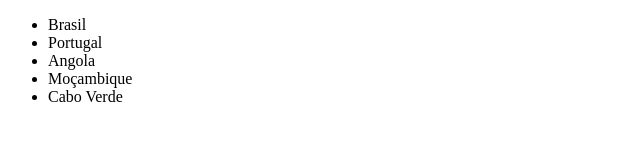
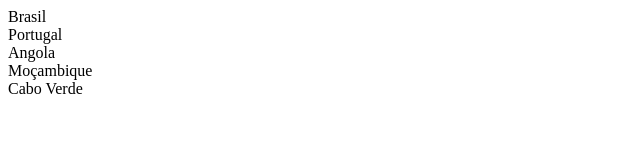
Before and after one commit to diogenes-junior/web-completo-fontenelle, a plain HTML site: page curso-01/unidade-08/item-43/index.html in a window 1280 px wide. Shown: the whole page, without its empty margins (0-640 px from the left). Drawn offline with Linux system fonts and the light colour scheme.

Commit message:
Adicionada style ul

```diff
--- a/curso-01/unidade-08/item-43/index.html
+++ b/curso-01/unidade-08/item-43/index.html
@@ -3,6 +3,13 @@
     <head>
         <title>Item 43-Criação de menu vertical com listas</title>
         <meta charset="utf-8">
+
+        <style>
+            ul{
+                margin: 0;
+                padding: 0;
+            }
+        </style>
     </head>
 
     <body>
```
